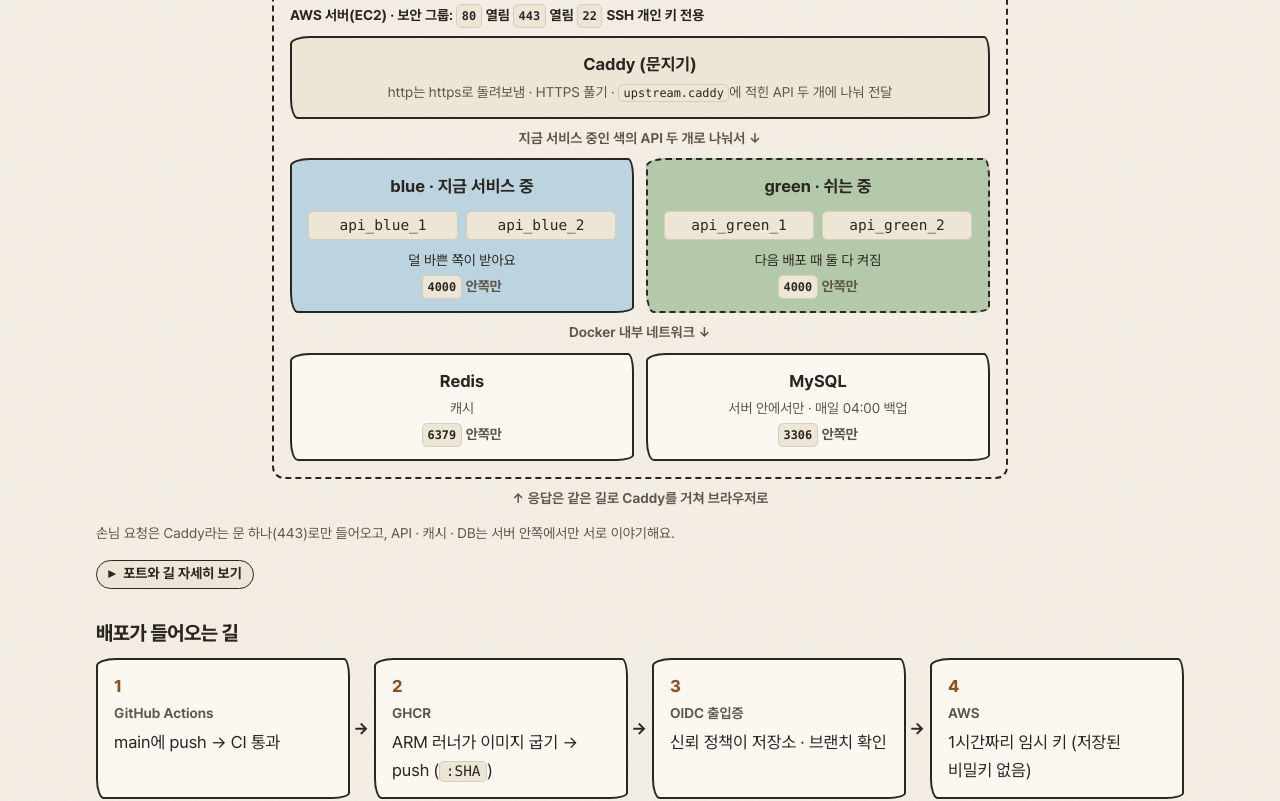
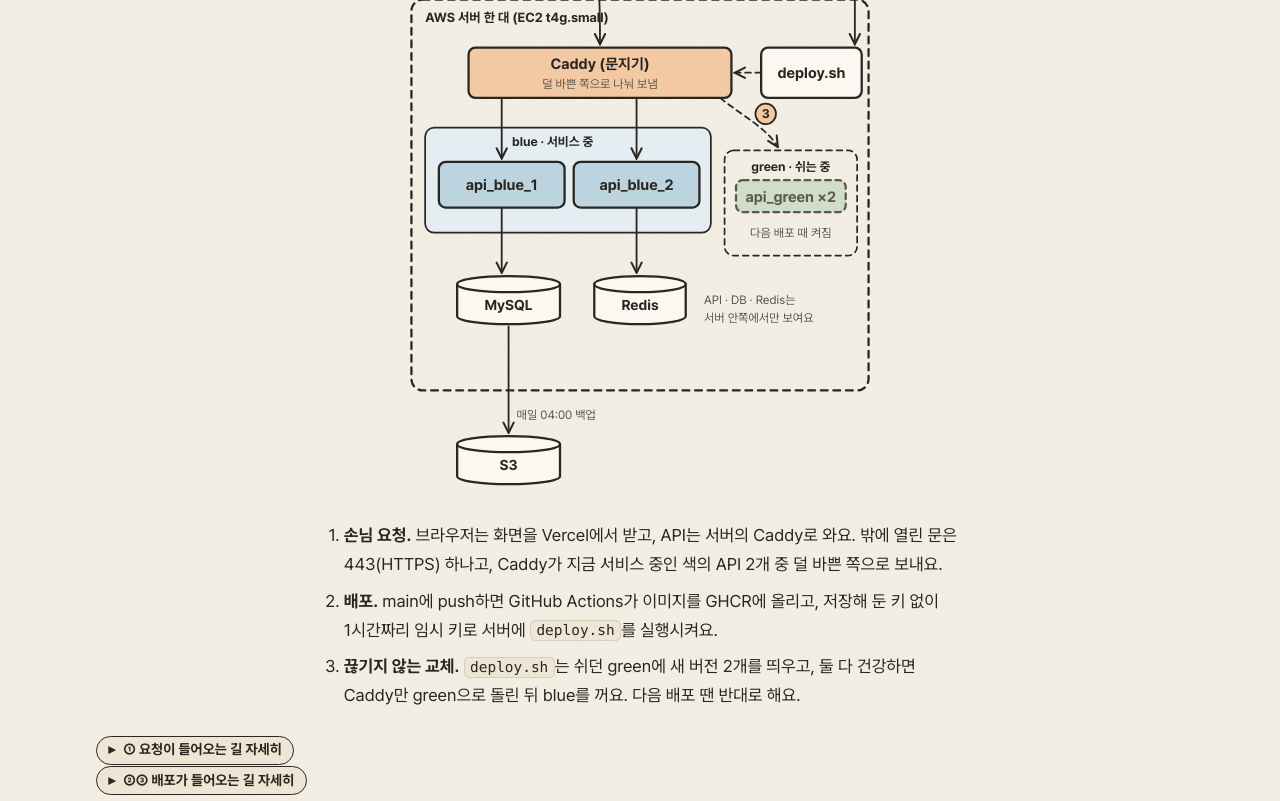
Before and after one commit to POcodingWER/backend-visualized, a Next.js app in the folder apps/web/: page /deploy in a window 1280 px wide. Shown: the part 1320-2121 px from the top of the page. Built offline with nearby package versions, Linux system fonts and the light colour scheme.

Commit message:
feat(deploy): 그림으로 보는 구조 맨 위에 전체 그림 추가, 자세한 그림은 접기

```diff
--- /dev/null
+++ b/apps/web/app/deploy/OverviewDiagram.tsx
@@ -0,0 +1,280 @@
+import { INK, inkStroke } from '../components/atoms/ink';
+import styles from './deploy.module.css';
+
+const PAPER = '#fbf8f2';
+const SKY = '#bcd4e0';
+const SAGE = '#c5d8bf';
+const APRICOT = '#f3c9a3';
+const SOFT = '#5e564b';
+
+function Box({
+  x,
+  y,
+  w,
+  h = 40,
+  label,
+  sub,
+  fill = PAPER,
+  dashed = false,
+}: {
+  x: number;
+  y: number;
+  w: number;
+  h?: number;
+  label: string;
+  sub?: string;
+  fill?: string;
+  dashed?: boolean;
+}) {
+  const cx = x + w / 2;
+  return (
+    <g opacity={dashed ? 0.75 : 1}>
+      <rect
+        x={x}
+        y={y}
+        width={w}
+        height={h}
+        rx="6"
+        fill={fill}
+        {...inkStroke}
+        strokeDasharray={dashed ? '5 4' : undefined}
+      />
+      <text
+        x={cx}
+        y={sub ? y + h / 2 - 3 : y + h / 2 + 5}
+        textAnchor="middle"
+        fontSize="13"
+        fontWeight="700"
+        fill={INK}
+      >
+        {label}
+      </text>
+      {sub && (
+        <text x={cx} y={y + h / 2 + 13} textAnchor="middle" fontSize="10.5" fill={SOFT}>
+          {sub}
+        </text>
+      )}
+    </g>
+  );
+}
+
+/** 원통(DB·저장소) */
+function Drum({
+  x,
+  y,
+  w,
+  label,
+  sub,
+}: {
+  x: number;
+  y: number;
+  w: number;
+  label: string;
+  sub?: string;
+}) {
+  const rx = w / 2;
+  return (
+    <g>
+      <path d={`M${x} ${y + 7} v28 a${rx} 7 0 0 0 ${w} 0 v-28`} fill={PAPER} {...inkStroke} />
+      <ellipse cx={x + rx} cy={y + 7} rx={rx} ry="7" fill={PAPER} {...inkStroke} />
+      <text x={x + rx} y={y + 30} textAnchor="middle" fontSize="12.5" fontWeight="700" fill={INK}>
+        {label}
+      </text>
+      {sub && (
+        <text x={x + rx} y={y + 56} textAnchor="middle" fontSize="10.5" fill={SOFT}>
+          {sub}
+        </text>
+      )}
+    </g>
+  );
+}
+
+function Arrow({ d, dashed = false }: { d: string; dashed?: boolean }) {
+  return (
+    <path
+      d={d}
+      fill="none"
+      {...inkStroke}
+      strokeWidth="1.6"
+      strokeDasharray={dashed ? '5 4' : undefined}
+      markerEnd="url(#overview-arrow)"
+    />
+  );
+}
+
+function Note({
+  x,
+  y,
+  children,
+  anchor = 'start',
+}: {
+  x: number;
+  y: number;
+  children: string;
+  anchor?: 'start' | 'middle' | 'end';
+}) {
+  return (
+    <text x={x} y={y} textAnchor={anchor} fontSize="10.5" fill={SOFT}>
+      {children}
+    </text>
+  );
+}
+
+/** 번호 동그라미: 아래 설명 목록의 ①②③과 짝 */
+function Mark({ x, y, n }: { x: number; y: number; n: number }) {
+  return (
+    <g>
+      <circle cx={x} cy={y} r="9" fill={APRICOT} {...inkStroke} strokeWidth="1.5" />
+      <text x={x} y={y + 4} textAnchor="middle" fontSize="11" fontWeight="700" fill={INK}>
+        {n}
+      </text>
+    </g>
+  );
+}
+
+/** 한 장으로 보는 전체 구조. 아래 자세한 그림들은 이 그림의 ①②③을 펼친 것 */
+export function OverviewDiagram() {
+  return (
+    <figure className={styles.overview}>
+      <svg
+        viewBox="0 0 420 600"
+        role="img"
+        aria-label="전체 구조: 브라우저는 화면을 Vercel에서, API를 AWS 서버의 Caddy에서 받는다. Caddy는 지금 서비스 중인 색의 API 2개에 나눠 보내고, API는 MySQL과 Redis를 쓴다. GitHub Actions는 이미지를 GHCR에 올리고 SSM으로 deploy.sh를 실행해, 쉬던 색을 띄운 뒤 Caddy를 돌린다."
+      >
+        <defs>
+          <marker
+            id="overview-arrow"
+            viewBox="0 0 10 10"
+            refX="8"
+            refY="5"
+            markerWidth="7"
+            markerHeight="7"
+            orient="auto-start-reverse"
+          >
+            <path
+              d="M1 1 L9 5 L1 9"
+              fill="none"
+              stroke={INK}
+              strokeWidth="1.6"
+              strokeLinecap="round"
+            />
+          </marker>
+        </defs>
+
+        {/* 밖: 브라우저 · Vercel · GitHub */}
+        <Box x={10} y={10} w={120} label="브라우저" />
+        <Arrow d="M70 50 V86" />
+        <Note x={76} y={72}>
+          화면
+        </Note>
+        <Box x={10} y={90} w={120} label="Vercel" sub="Next.js 화면" />
+
+        <Box x={280} y={10} w={130} label="GitHub Actions" />
+        <Arrow d="M320 50 V86" />
+        <Note x={314} y={72} anchor="end">
+          이미지
+        </Note>
+        <Drum x={270} y={90} w={100} label="GHCR" />
+        <Arrow d="M398 50 V196" />
+        <Mark x={262} y={30} n={2} />
+        <Note x={392} y={150} anchor="end">
+          SSM
+        </Note>
+
+        {/* EC2 */}
+        <rect
+          x={10}
+          y={158}
+          width={400}
+          height={342}
+          rx="10"
+          fill="none"
+          {...inkStroke}
+          strokeDasharray="6 5"
+        />
+        <text x={22} y={178} fontSize="11.5" fontWeight="700" fill={INK}>
+          AWS 서버 한 대 (EC2 t4g.small)
+        </text>
+
+        {/* 브라우저 → Caddy */}
+        <Arrow d="M130 40 C 175 60, 175 150, 175 196" />
+        <Note x={182} y={120}>
+          API · HTTPS 443
+        </Note>
+        <Mark x={160} y={120} n={1} />
+
+        <Box
+          x={60}
+          y={200}
+          w={230}
+          label="Caddy (문지기)"
+          sub="덜 바쁜 쪽으로 나눠 보냄"
+          fill={APRICOT}
+          h={44}
+        />
+        <Box x={316} y={200} w={88} label="deploy.sh" h={44} />
+        <Arrow d="M316 222 H294" dashed />
+
+        {/* Caddy → blue */}
+        <Arrow d="M280 244 C 300 260, 320 270, 330 286" dashed />
+
+        <rect
+          x={22}
+          y={270}
+          width={250}
+          height={92}
+          rx="8"
+          fill="#e3edf2"
+          {...inkStroke}
+          strokeWidth="1.5"
+        />
+        <text x={98} y={286} fontSize="11" fontWeight="700" fill={INK}>
+          blue · 서비스 중
+        </text>
+        <Arrow d="M89 244 V296" />
+        <Arrow d="M207 244 V296" />
+        <Box x={34} y={300} w={110} label="api_blue_1" fill={SKY} />
+        <Box x={152} y={300} w={110} label="api_blue_2" fill={SKY} />
+
+        <rect
+          x={284}
+          y={290}
+          width={116}
+          height={92}
+          rx="8"
+          fill="none"
+          {...inkStroke}
+          strokeWidth="1.5"
+          strokeDasharray="5 4"
+        />
+        <text x={342} y={308} textAnchor="middle" fontSize="11" fontWeight="700" fill={INK}>
+          green · 쉬는 중
+        </text>
+        <Box x={294} y={316} w={96} h={28} label="api_green ×2" fill={SAGE} dashed />
+        <Note x={342} y={366} anchor="middle">
+          다음 배포 때 켜짐
+        </Note>
+        <Mark x={320} y={258} n={3} />
+
+        {/* blue → 데이터 */}
+        <Arrow d="M89 340 V396" />
+        <Arrow d="M207 340 V396" />
+        <Drum x={50} y={400} w={90} label="MySQL" />
+        <Drum x={170} y={400} w={80} label="Redis" />
+        <Note x={266} y={424}>
+          API · DB · Redis는
+        </Note>
+        <Note x={266} y={440}>
+          서버 안쪽에서만 보여요
+        </Note>
+
+        {/* 백업 */}
+        <Arrow d="M95 444 C 95 520, 95 520, 95 536" />
+        <Note x={102} y={525}>
+          매일 04:00 백업
+        </Note>
+        <Drum x={50} y={540} w={90} label="S3" />
+      </svg>
+    </figure>
+  );
+}
--- a/apps/web/app/deploy/deploy.module.css
+++ b/apps/web/app/deploy/deploy.module.css
@@ -742,3 +742,23 @@
   font-size: var(--text-sm);
   font-weight: 650;
 }
+
+/* 2. 그림으로 보는 구조: 맨 위 한 장짜리 전체 그림 */
+.overview {
+  margin: var(--space-6) auto 0;
+  max-width: 30rem;
+  width: 100%;
+}
+.overview svg {
+  display: block;
+  width: 100%;
+  height: auto;
+}
+.overviewLegend {
+  max-width: 40rem;
+  margin: var(--space-4) auto var(--space-6);
+  padding-left: 1.4em;
+  display: grid;
+  gap: var(--space-2);
+  line-height: 1.7;
+}
--- a/apps/web/app/deploy/page.tsx
+++ b/apps/web/app/deploy/page.tsx
@@ -9,6 +9,7 @@
 import { REASONS, RESTORE_ROWS, RETRO, TROUBLES } from './content';
 import { BlueGreenDetails } from './BlueGreenDetails';
 import { DeployDiagram, RequestDiagram } from './Diagrams';
+import { OverviewDiagram } from './OverviewDiagram';
 import { DEPLOY_STEPS } from './steps';
 import { withCode } from '../../lib/inline-code';
 import styles from './deploy.module.css';
@@ -189,11 +190,35 @@
           제가 만든 서버의 모습이에요. 화면은 Vercel, API · DB · 캐시는 AWS 서버 한 대에 있고, 새
           버전을 올리는 동안에도 손님 요청은 끊기지 않아요.
         </p>
-        <h3 className={styles.diagramTitle}>요청이 들어오는 길</h3>
-        <RequestDiagram />
-        <h3 className={styles.diagramTitle}>배포가 들어오는 길</h3>
-        <DeployDiagram />
-        <BlueGreenDetails />
+        <OverviewDiagram />
+        <ol className={styles.overviewLegend}>
+          <li>
+            <b>손님 요청.</b> 브라우저는 화면을 Vercel에서 받고, API는 서버의 Caddy로 와요. 밖에
+            열린 문은 443(HTTPS) 하나고, Caddy가 지금 서비스 중인 색의 API 2개 중 덜 바쁜 쪽으로
+            보내요.
+          </li>
+          <li>
+            <b>배포.</b> main에 push하면 GitHub Actions가 이미지를 GHCR에 올리고, 저장해 둔 키 없이
+            1시간짜리 임시 키로 서버에 <code>deploy.sh</code>를 실행시켜요.
+          </li>
+          <li>
+            <b>끊기지 않는 교체.</b> <code>deploy.sh</code>는 쉬던 green에 새 버전 2개를 띄우고, 둘
+            다 건강하면 Caddy만 green으로 돌린 뒤 blue를 꺼요. 다음 배포 땐 반대로 해요.
+          </li>
+        </ol>
+        <details className={styles.fold}>
+          <summary>① 요청이 들어오는 길 자세히</summary>
+          <div className={styles.foldBody}>
+            <RequestDiagram />
+          </div>
+        </details>
+        <details className={styles.fold}>
+          <summary>②③ 배포가 들어오는 길 자세히</summary>
+          <div className={styles.foldBody}>
+            <DeployDiagram />
+            <BlueGreenDetails />
+          </div>
+        </details>
       </section>
 
       <section className={ui.wide}>
```
